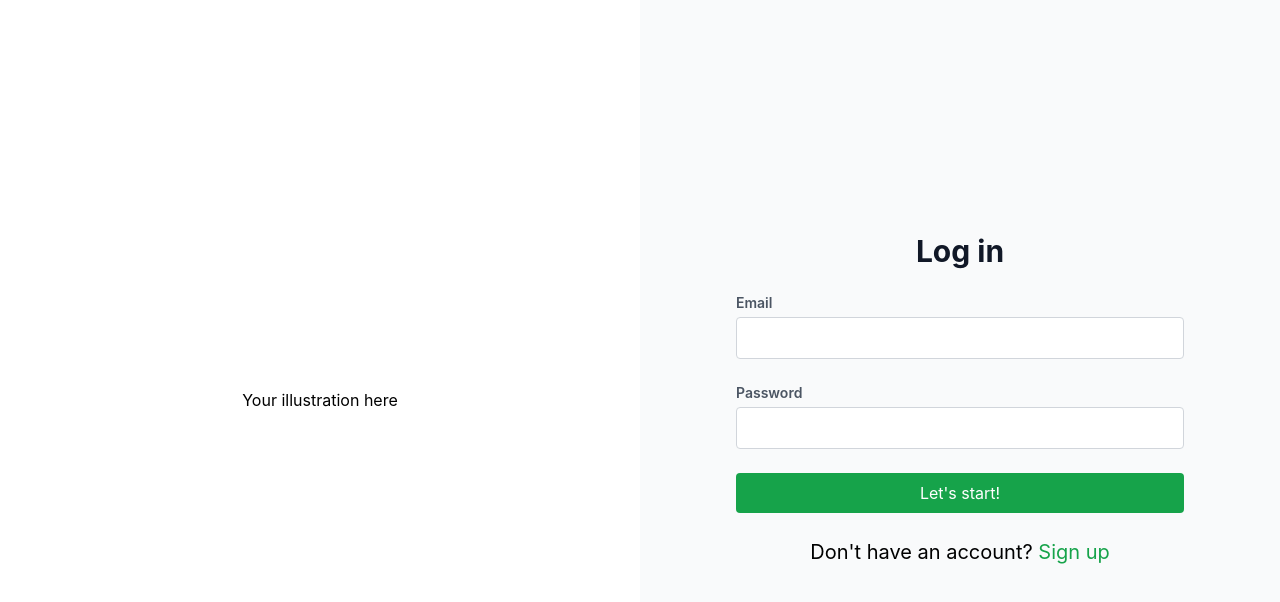
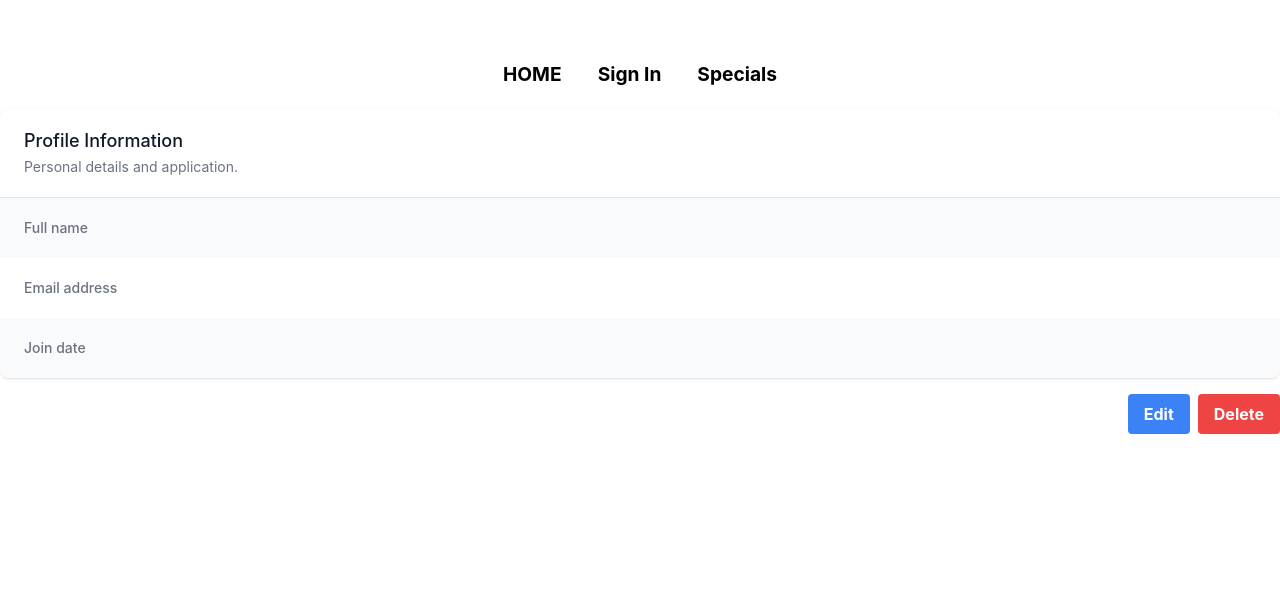
Before and after one commit to AbhiRaa/SOIL, a React (Create React App) app in the folder soil-organic/: page /profile in a window 1280 px wide. Before the commit this address led to /signin. Shown: the top 602 px of the page. Built offline with nearby package versions, Linux system fonts and the light colour scheme.

Commit message:
useContext implemented along with signIn,singUp,signOut  functionality

```diff
--- a/soil-organic/src/App.js
+++ b/soil-organic/src/App.js
@@ -1,34 +1,56 @@
-import React from 'react';
-import { BrowserRouter as Router, Routes, Route, Navigate } from 'react-router-dom';
-import Header from './components/Header';
-import Footer from './components/Footer';
-import NavigationBar from './components/NavigationBar';
+import React, { createContext, useEffect, useState } from 'react';
+import { BrowserRouter as Router, Routes, Route, Navigate} from 'react-router-dom';
 import HomePage from './pages/Home';
 import SignUpPage from './pages/SignUp';
 import SignInPage from './pages/SignIn';
 import ProfilePage from './pages/Profile';
 import SpecialsPage from './pages/Specials';
-import Content from './components/content';
-import useAuth from './hooks/useAuth'; // Hook to check the login state
+import { getUser,setUser, verifyUser } from './data/users';
+import  UserContext  from './hooks/context';
+
+
+
 
 function App() {
-  const isLoggedIn = useAuth();
+  //const isLoggedIn = useAuth();
+  const [currentloggedInUser, setLoggedInUser] = useState(null);
+
+  const signIn = (userObject) => {
+    if(userObject!==null){
+      setLoggedInUser(userObject.email);
+    }
+  }
+
+  function signOut() {
+    localStorage.setItem('user',null);
+    setLoggedInUser(null);
+  }
+
+
+  function signUp(userObject){
+    setUser(userObject);
+    setLoggedInUser(userObject.email);
+
+  }
+
+
 
   return (
     <Router>
-       {/* <NavigationBar />   */}
       <main>
-      <Routes>
+      <UserContext.Provider value={{currentloggedInUser , signOut}} >
+        <Routes>
           <Route path="/" element={<HomePage />} />
-          <Route path="/signup" element={isLoggedIn ? <Navigate replace to="/profile" /> : <SignUpPage />} />
+          <Route path="/signup" element={<SignUpPage signUp = {signUp} /> } />
           {/* Redirect from SignInPage to ProfilePage if already logged in */}
-          <Route path="/signin" element={isLoggedIn ? <Navigate replace to="/profile" /> : <SignInPage />} />
+          <Route path="/signin" element={ <SignInPage signIn = {signIn} />}  />
           {/* Protect the ProfilePage route, redirecting to SignInPage if not logged in */}
-          <Route path="/profile" element={isLoggedIn ? <ProfilePage /> : <Navigate replace to="/signin" />} />
+          <Route path="/profile" element={<ProfilePage /> } />
           <Route path="/specials" element={<SpecialsPage />} />
           {/* Redirect to HomePage or another route if the route doesn't exist */}
           <Route path="*" element={<Navigate to="/" />} />
         </Routes>
+      </ UserContext.Provider>
       </main>
     </Router>
 
--- a/soil-organic/src/components/NavigationBar.js
+++ b/soil-organic/src/components/NavigationBar.js
@@ -1,17 +1,38 @@
-import React from 'react';
+import React, { useContext } from 'react';
 import { Link } from 'react-router-dom';
+import UserContext  from '../hooks/context';
+import Button from 'react-bootstrap/Button';
+
 
 function NavigationBar() {
+
+  let {currentloggedInUser,signOut} = useContext(UserContext);
+  console.log(currentloggedInUser);
   return (
+    currentloggedInUser == null ?
+      <>
         <nav>
         <ul className="flex space-x-4 justify-center py-5 gap-5" style={{fontSize:'1.2rem', fontWeight:'bolder'}}>
           <li><Link to="/">HOME</Link></li>
-        <li><Link to="/signup">Sign Up</Link></li>
+        {/* <li><Link to="/signup">Sign Up</Link></li> */}
           <li><Link to="/signin">Sign In</Link></li>
-        <li><Link to="/profile">Profile</Link></li>
+        {/* <li><Link to="/profile">Profile</Link></li> */}
           <li><Link to="/specials">Specials</Link></li>
         </ul>
         </nav>
+      </>:
+
+        <nav>
+        <ul className="flex space-x-4 justify-center py-5 gap-5" style={{fontSize:'1.2rem', fontWeight:'bolder'}}>
+          <li><Link to="/">Hi,{currentloggedInUser}</Link></li>
+          <li><Link to="/profile">Profile</Link></li>
+          <li><Link to="/specials">Specials</Link></li>
+          <li><Button onClick = {signOut}> Sign Out</Button></li>
+        </ul>
+        </nav>
+
+
+
   );
 }
 
--- a/soil-organic/src/components/content/TopProducts.js
+++ b/soil-organic/src/components/content/TopProducts.js
@@ -1,4 +1,4 @@
-import react from 'react';
+import react, { useEffect } from 'react';
 import { initProducts, getProducts } from '../../data/products';
 import Cards from '../../utils/Cards'
 // import Container from 'react-bootstrap/Container';
@@ -9,7 +9,6 @@ import Button from 'react-bootstrap/Button';
 function Products() {
     initProducts();
     const products = getProducts();
-     console.log(products);
     return (
         <>
             <section>
--- /dev/null
+++ b/soil-organic/src/data/users.js
@@ -0,0 +1,71 @@
+const ALL_USERS = 'users';
+const CURRENT_USER='user';
+
+
+
+function getUsers(){
+    let users = [];
+    const localUsers = localStorage.getItem(ALL_USERS);
+    if(localUsers){
+        users = JSON.parse(localUsers)
+    }
+    return users;
+}
+
+function findUser(email) {
+    const allUsers = getUsers();
+    console.log(allUsers);
+    console.log(email);
+    for( let i = 0;i<allUsers.length;i++){
+        console.log(allUsers[i].email)
+        if(allUsers[i].email==email){
+            return allUsers[i];
+        }
+    }
+
+    return null;
+}
+
+function verifyUser(username,password){
+    const  users = getUsers();
+    for(let everyUser in users){
+        if(everyUser.name===username && everyUser.password=== password){
+            return everyUser
+        }
+    }
+    return null;
+}
+
+function addUser(userObject){
+   let allUsers =  getUsers();
+//    if(allUsers.length===0){
+//     localStorage.setItem(ALL_USERS,JSON.stringify(userObject));
+//    }
+   //else{
+    allUsers.push(userObject);
+    localStorage.setItem(ALL_USERS,JSON.stringify(allUsers));
+   //}
+//    allUsers = allUsers+","+JSON.stringify(userObject);
+//    localStorage.setItem(ALL_USERS,allUsers);
+}
+
+function setUser(userObject) {
+    addUser(userObject);
+    localStorage.setItem(CURRENT_USER,userObject.email);
+}
+
+function getUser(){
+    return localStorage.getItem(CURRENT_USER);
+}
+
+function removeUser(){
+    localStorage.removeItem(CURRENT_USER);
+}
+
+export{
+    setUser,
+    getUser,
+    removeUser,
+    verifyUser,
+    findUser
+}
--- /dev/null
+++ b/soil-organic/src/hooks/context.js
@@ -0,0 +1,7 @@
+import { createContext } from 'react';
+
+
+
+const UserContext = createContext(null);
+
+export  default  UserContext ;
--- a/soil-organic/src/pages/Home.js
+++ b/soil-organic/src/pages/Home.js
@@ -4,10 +4,10 @@ import Header from '../components/Header'
 import Content from '../components/content';
 import Footer from '../components/Footer';
 
-function Home() {
+function Home(Props) {
   return (
     <div>
-      <Header />
+      <Header/>
       <Content />
       <Footer />
     </div>
--- a/soil-organic/src/pages/Profile.js
+++ b/soil-organic/src/pages/Profile.js
@@ -2,8 +2,12 @@
 import Navigator from '../components/NavigationBar';
 import React, { useState, useEffect } from 'react';
 import { useNavigate } from 'react-router-dom';
+import { useContext } from 'react';
+import UserContext from '../hooks/context';
+import { findUser } from '../data/users';
 
 const Profile = () => {
+  const {currentloggedInUser} = useContext(UserContext);
   const navigate = useNavigate();
   const [user, setUser] = useState({
     name: '',
@@ -14,28 +18,33 @@ const Profile = () => {
   useEffect(() => {
     // Retrieve the user object from local storage.
     // It's stored under the key 'user' according to SignUp.js
-    const storedUser = localStorage.getItem('user');
-    const userData = storedUser ? JSON.parse(storedUser) : null;
+    if(currentloggedInUser){
+      const storedUser = findUser(currentloggedInUser);
+      console.log(storedUser);
+      //const userData = storedUser ? JSON.parse(storedUser) : null;
 
       // Format the joining date using toLocaleDateString() for a more readable format
-    const formattedJoinDate = new Date(userData.joinDate).toLocaleDateString("en-US", {
+      const formattedJoinDate = new Date(storedUser.joinDate).toLocaleDateString("en-US", {
         year: 'numeric',
         month: 'long',
         day: 'numeric',
         weekday: 'long'
       });
 
-    if (userData) {
+      if (storedUser) {
         setUser({
-        name: userData.name,
-        email: userData.email,
+          name: storedUser.name,
+          email: storedUser.email,
           // Using stored join date or showing 'Not available'
           joinDate: formattedJoinDate,
         });
+        console.log(user);
       } else {
         navigate('/signin'); // Redirect to sign-in page if no user data is found
       }
-  }, [navigate]);
+    }
+
+  }, [currentloggedInUser]);
 
   const handleEdit = () => {
     // Navigate to the user edit page or show an edit form
@@ -50,7 +59,9 @@ const Profile = () => {
   };
 
   return (
+
     <div className="container mx-auto mt-10">
+      <Navigator/ >
       <div className="bg-white shadow overflow-hidden sm:rounded-lg">
         <div className="px-4 py-5 sm:px-6">
           <h3 className="text-lg leading-6 font-medium text-gray-900">Profile Information</h3>
--- a/soil-organic/src/pages/SignIn.js
+++ b/soil-organic/src/pages/SignIn.js
@@ -1,8 +1,9 @@
 import React, { useState } from 'react';
 import { useNavigate } from 'react-router-dom'; // For redirecting after successful login
 import Navigator from '../components/NavigationBar';
+import { findUser } from '../data/users';
 
-const SignIn = () => {
+const SignIn = (props) => {
   const navigate = useNavigate();
   const [formData, setFormData] = useState({
     email: '',
@@ -60,17 +61,19 @@ const SignIn = () => {
     e.preventDefault();
 
     if (validateForm()) {
-      const storedUserData = localStorage.getItem(formData.email);
-      const userData = storedUserData ? JSON.parse(storedUserData) : null;
+      const storedUserData = findUser(formData.email);
+      console.log(storedUserData);
+      //const userData = storedUserData ? JSON.parse(storedUserData) : null;
 
-      if (userData) {
-        const salt = Uint8Array.from(atob(userData.salt), c => c.charCodeAt(0));
+      if (storedUserData) {
+        const salt = Uint8Array.from(atob(storedUserData.salt), c => c.charCodeAt(0));
         const hashedPassword = await generatePasswordHash(formData.password, salt);
 
-        if (hashedPassword === userData.password) {
+        if (hashedPassword === storedUserData.password) {
+          props.signIn(storedUserData);
           alert("Login successful!");
           // Inside your handleSubmit function in SignIn.js, after successful login:
-          localStorage.setItem('isLoggedIn', 'true');
+          //localStorage.setItem('isLoggedIn', 'true');
 
           console.log("Navigating to profile...");
 
--- a/soil-organic/src/pages/SignUp.js
+++ b/soil-organic/src/pages/SignUp.js
@@ -2,10 +2,12 @@ import React, { useState } from 'react';
 import { useNavigate } from 'react-router-dom'; // For redirecting after successful signup
 // import { isStrongPassword } from '../utils/validation';
 import Navigator from '../components/NavigationBar';
+import { setUser } from '../data/users.js';
+
 
 import { isStrongPassword } from '../utils/validation.js';
 
-const SignUp = () => {
+const SignUp = (props) => {
   const navigate = useNavigate();
   const [formData, setFormData] = useState({
     name: '',
@@ -79,6 +81,7 @@ const SignUp = () => {
     e.preventDefault();
     if (validateForm()) {
       const salt = generateSalt();
+      console.log(formData);
       const hashedPassword = await generatePasswordHash(formData.password, salt);
       // Saving user with hashed password and salt to local storage
       const user = {
@@ -88,20 +91,25 @@ const SignUp = () => {
         salt: btoa(String.fromCharCode(...salt)),
         joinDate: new Date().toISOString() // Storing the current timestamp
       };
-      localStorage.setItem(formData.email, JSON.stringify(user));
+      console.log(user);
+
+      props.signUp(user);
+      //localStorage.setItem(formData.email, JSON.stringify(user));
 
       // Save user data to local storage
-      localStorage.setItem('user', JSON.stringify(user));
-      alert('Registration successful');
+      navigate('/profile');
+
+      }
+      // localStorage.setItem('user', JSON.stringify(user));
+      // alert('Registration successful');
 
       // Redirecting to the profile page upon successful signup
-      navigate('/profile');
     }
-  };
+
 
   return (
     <div>
-
+      <Navigator />
       {/* Sign Up Form */}
       <form onSubmit={handleSubmit} className="space-y-4">
         <div>
@@ -160,6 +168,6 @@ const SignUp = () => {
       </form>
     </div>
   );
-};
+  };
 
 export default SignUp;
```
Also changed, not shown: soil-organic/src/components/Header.js (+10 -8 lines). Lines whose indentation alone changed are shown as unchanged.
